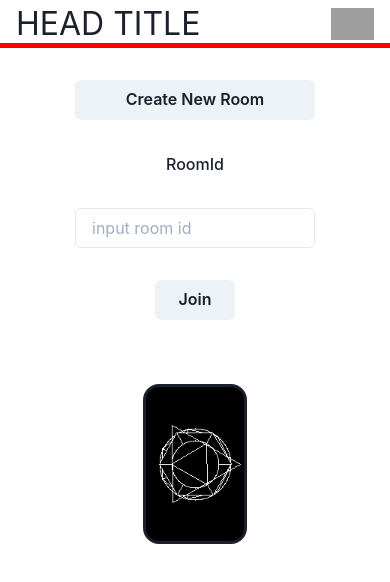
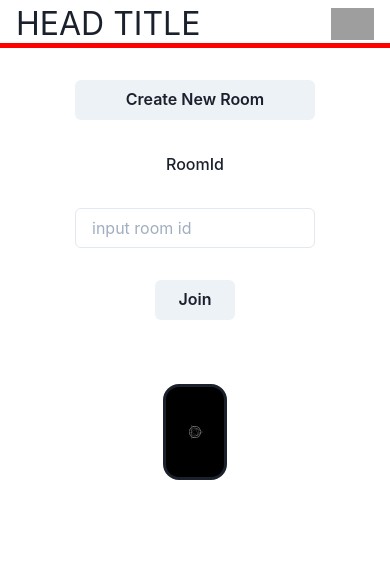
Before and after one commit to tosaka-n/next.js-planning-poker, a Next.js app: page / in a window 390 px wide. Shown: the top 582 px of the page. Built offline with nearby package versions, Linux system fonts and the light colour scheme; grey boxes are pictures that could not be loaded.

Commit message:
feat: responsive

```diff
--- a/src/components/Card.tsx
+++ b/src/components/Card.tsx
@@ -1,9 +1,4 @@
-import {
-  usePrefersReducedMotion,
-  Box,
-  Button,
-  Text,
-} from "@chakra-ui/react";
+import { usePrefersReducedMotion, Box, Button, Text } from "@chakra-ui/react";
 import { keyframes } from "@emotion/react";
 
 const spin = keyframes`
@@ -38,11 +33,11 @@ const Card = ({
       key={`${index}`}
       border={"3px solid"}
       borderRadius={"1rem"}
-      w={"6.5rem"}
-      h={"10rem"}
+      h={{ base: "6rem", md: "10rem" }}
+      w={{ base: "4rem", md: "6.5rem" }}
       alignItems={"center"}
       alignContent={"center"}
-      fontSize={"xx-large"}
+      fontSize={{ base: "xxs", md: "xx-large" }}
       fontWeight={"bold"}
       textColor={isSelected ? "white" : "black"}
       justifyContent={"center"}
@@ -59,7 +54,7 @@ const Card = ({
       animation={isSelected ? animation : ""}
     >
       {isOpen ? (
-        <Text key={`card_${index}`} textAlign={"center"} whiteSpace={'pre'}>
+        <Text key={`card_${index}`} textAlign={"center"} whiteSpace={"pre"}>
           {value}
         </Text>
       ) : (
--- a/src/components/FlipCard.tsx
+++ b/src/components/FlipCard.tsx
@@ -47,14 +47,14 @@ const FlipCard = ({
       handleCardClick={() => {}}
     />
   ) : (
-    <Box h={"10rem"} w={"6.5rem"}>
+    <Box h={{ base: "6rem", md: "10rem" }} w={{ base: "4rem", md: "6.5rem" }}>
       <Box
         position={"relative"}
         key={`${index}`}
         border={"3px solid"}
         borderRadius={"1rem"}
-        w={"6.5rem"}
-        h={"10rem"}
+        h={{ base: "6rem", md: "10rem" }}
+        w={{  base: "4rem", md: "6.5rem", }}
         alignItems={"center"}
         alignContent={"center"}
         fontSize={"xx-large"}
@@ -69,7 +69,7 @@ const FlipCard = ({
         onClick={() => handleOnClck(value)}
         bgColor={"black"}
         bgImage={cardBg.src}
-        backgroundSize={"6rem 6rem"}
+        backgroundSize={{ base: "1rem 1rem", lg: "6rem 6rem" }}
         backgroundRepeat={"no-repeat"}
         backgroundPosition={"center"}
         animation={isOpen ? animation1 : animation2}
@@ -81,8 +81,8 @@ const FlipCard = ({
         key={`${index}`}
         border={"3px solid"}
         borderRadius={"1rem"}
-        w={"6.5rem"}
-        h={"10rem"}
+        h={{ base: "6rem", md: "10rem" }}
+        w={{  base: "4rem", md: "6.5rem", }}
         alignItems={"center"}
         alignContent={"center"}
         fontSize={"xx-large"}
@@ -95,7 +95,7 @@ const FlipCard = ({
         bgColor={"white"}
         animation={isOpen ? animation2 : animation1}
         style={{ backfaceVisibility: "hidden" }}
-        top={"-10rem"}
+        top={{ base: "-6rem", md: "-10rem" }}
         opacity={isOpen ? 1 : 0}
       >
         <Text key={`card_${index}`} textAlign={"center"} whiteSpace={"pre"}>
```
Also changed, not shown: src/pages/room/[roomId].tsx (+5 -6 lines).
